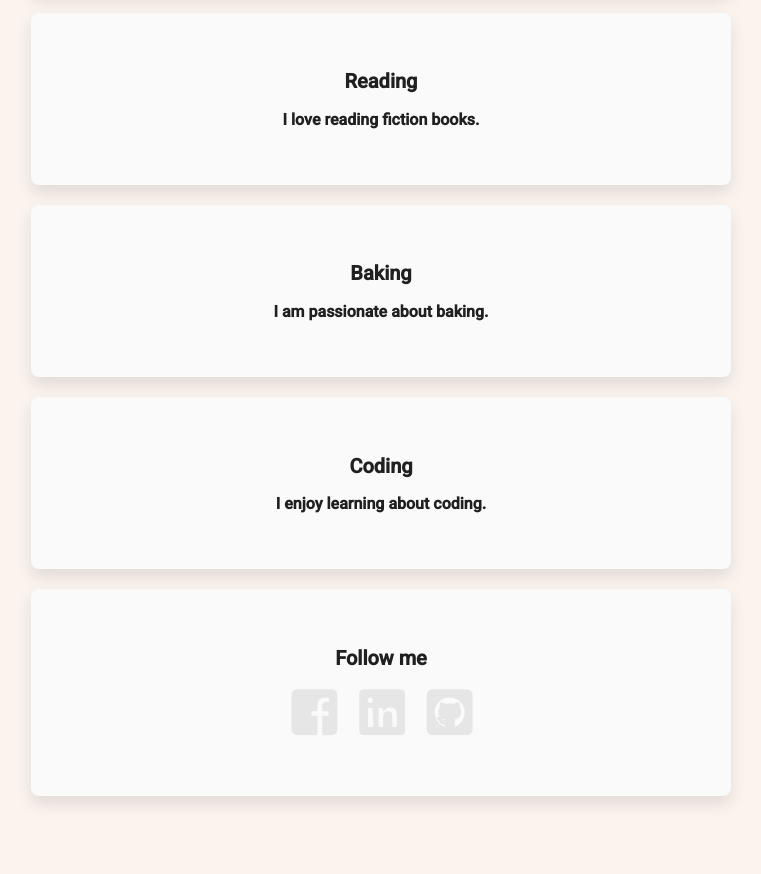
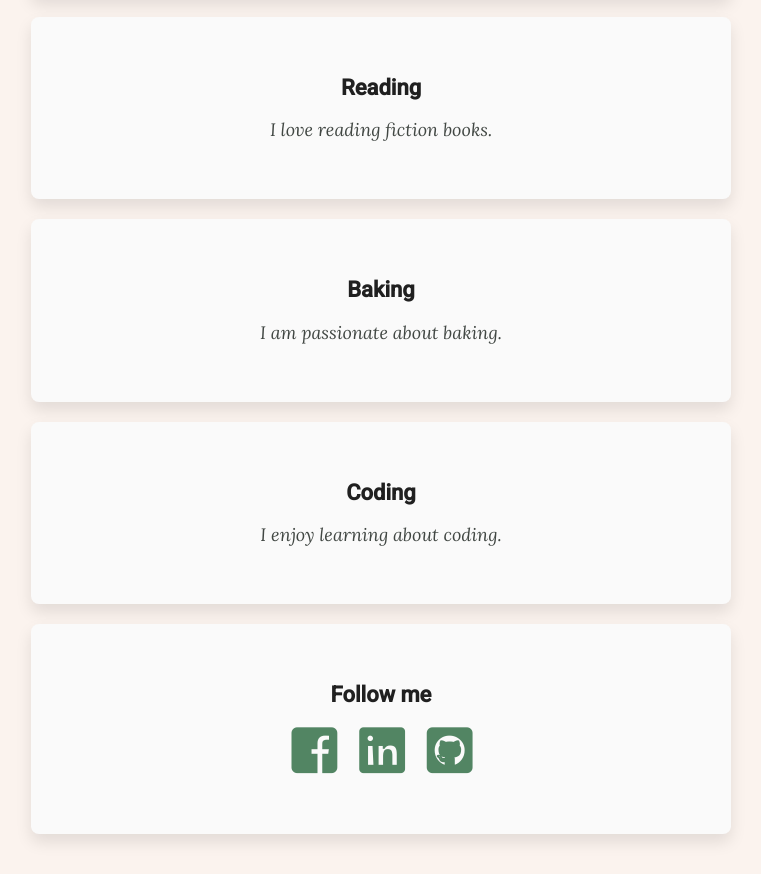
Before and after one commit to mjunjunia/my-profile, a plain HTML site: page index.html in a window 1280 px wide. Shown: the part 443-1317 px from the top of the page, without its empty margins (259-1020 px from the left). Before the commit the page ends 1279 px from the top, so only its background shows below. Drawn offline with Linux system fonts and the light colour scheme.

Commit message:
Update style.css

```diff
--- a/style.css
+++ b/style.css
@@ -2,8 +2,8 @@
 
 body {
 	background: #FBF3EE;
-	color: #96918E;
-	font-family: 'Lora ', serif;
+	color: #414743;
+	font-family: 'Lora', serif;
 	font-size: 18px;
 }
 
@@ -23,11 +23,16 @@ h1{
 
 h2{
 	color: #202020;
-	font-size: 20px;
+	font-size: 22px;
 	font-weight: 600;
 }
 
-
+h3{
+	font-family: 'Lora', serif;
+	color: #414743;
+	font-weight: lighter;
+	font-size: 18px;
+}
 a {
 	font-family: 'Roboto', sans-serif;
 	text-decoration: none;
@@ -36,7 +41,8 @@ a {
 }
 
 a:hover {
-	color: #96918E;
+	background-color: #ABC7B4;
+	color: white;
 }
 
 /*Custom design with class*/
@@ -85,8 +91,8 @@ a:hover {
 	border-radius: 4px;
 }
 
-.btn-blue:hover {
-	background-color: #749D82;
+.btn-blue: hover {
+	background-color: #ABC7B4;
 	color: white;
 }
 
@@ -102,11 +108,11 @@ a:hover {
 
 .list-inline i {
 	font-size: 50px;
-	color: rgb(230, 230, 230);
+	color: #528563;
 }
 
 .list-inline i:hover {
-	color: black;
+	color: #ABC7B4;
 }
 
 /* Design adjustements with id*/
```
